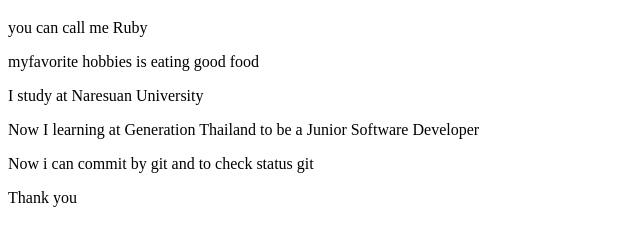
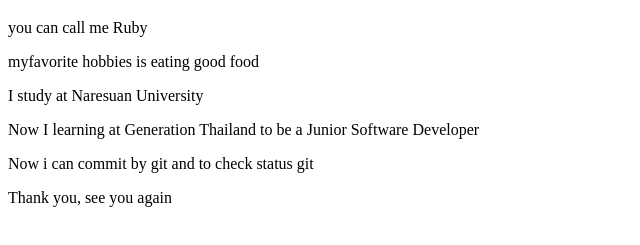
Before and after one commit to weerapongnaklang/learn-flex-jsd6, a plain HTML site: page index.html in a window 1280 px wide. Shown: the part 61-306 px from the top of the page, without its empty margins (0-640 px from the left). Drawn offline with Linux system fonts and the light colour scheme.

Commit message:
Change ending

```diff
--- a/index.html
+++ b/index.html
@@ -12,6 +12,6 @@
     <p>I study at Naresuan University</p>
     <p>Now I learning at Generation Thailand to be a Junior Software Developer</p>
     <p>Now i can commit by git and to check status git</p>
-    <p>Thank you</p>
+    <p>Thank you, see you again</p>
 </body>
 </html>
```
